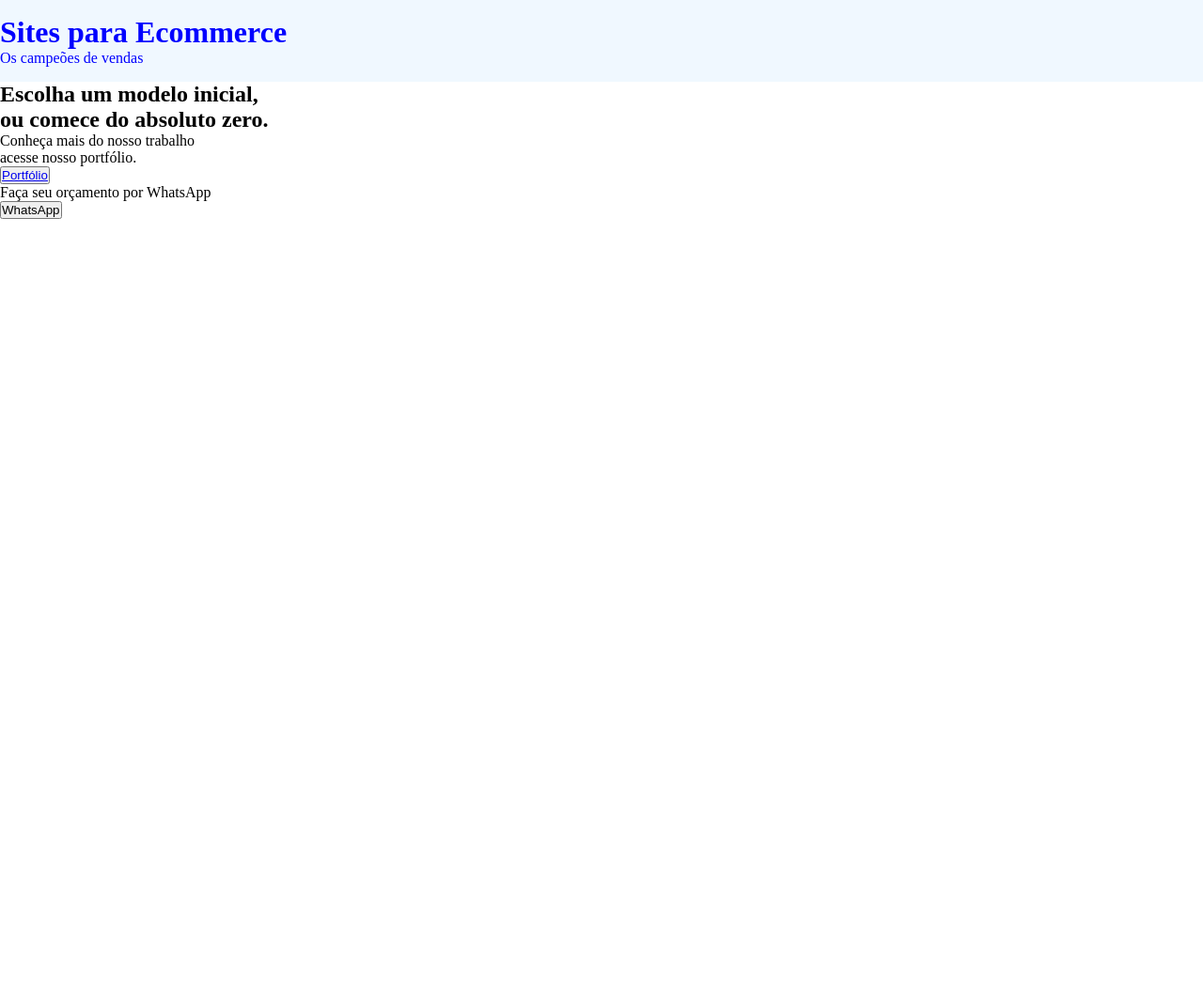
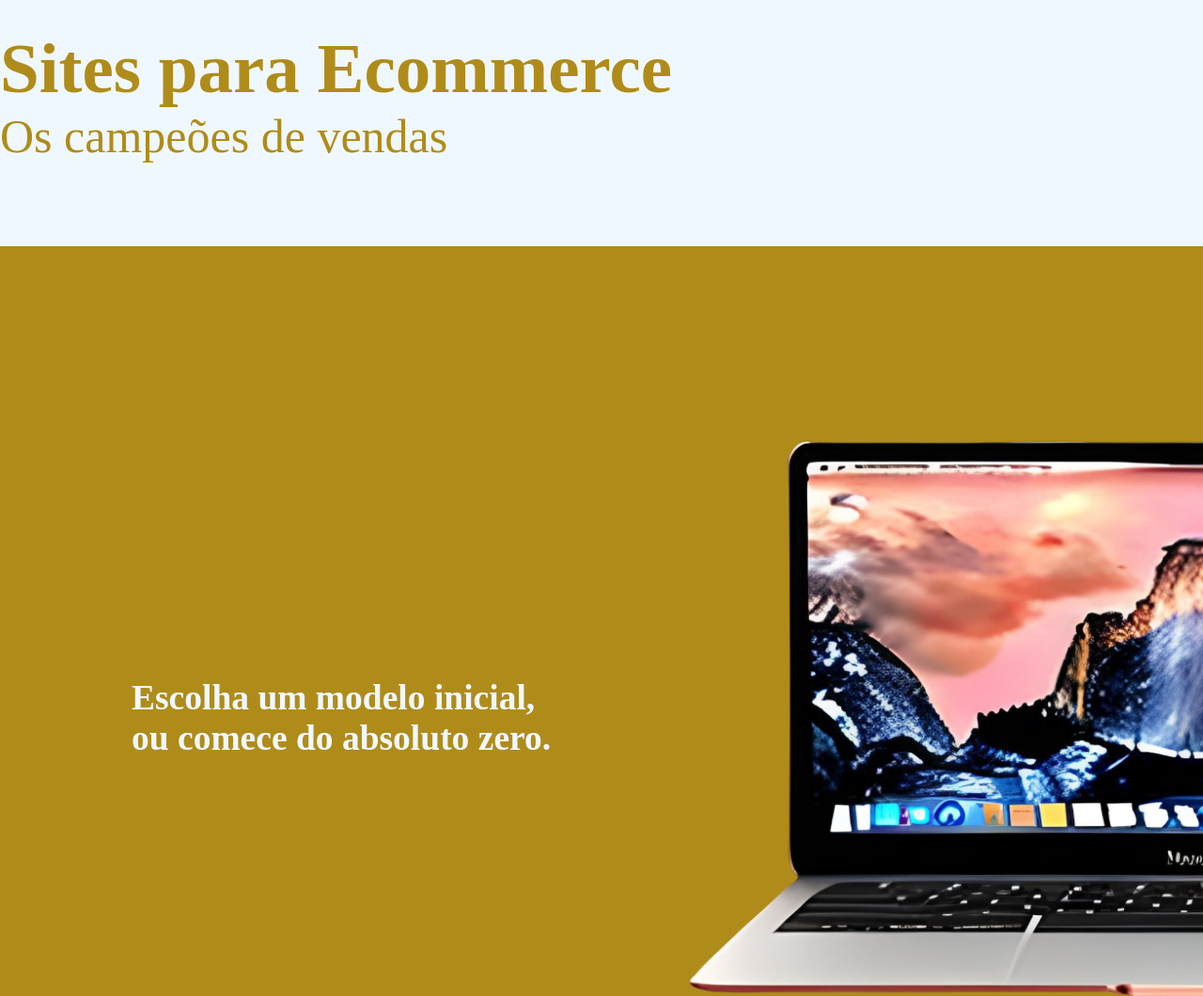
Before and after one commit to G4br13lC/Selecao1, a plain HTML site: page Projeto1/Index.html in a window 1280 px wide. Shown: the top 1060 px of the page at 94% size. Before the commit the page ends 800 px from the top, so only its background shows below. Drawn offline with Linux system fonts and the light colour scheme.

Commit message:
add css projeto1

```diff
--- a/Projeto1/Index.css
+++ b/Projeto1/Index.css
@@ -4,9 +4,10 @@
     box-sizing: border-box;
 }
 header {
-    padding: 16px 0;
+    padding: 30px 0;
     background-color: aliceblue;
-    color: blue;
+    color:  rgb(175, 140, 26);
+    font-size: 50px;
 }
 
 .cab{
@@ -15,6 +16,36 @@ header {
     margin: 0 auto;
 }
 
-header .test {
+.h2 {
+    max-width: 1280px;
+    width: 100%;
+    margin: 0 auto;
+    padding: 0px 0;
+    color: aliceblue;
+    font-size: 25px;
+}
+
+.bckh2 {
+    background-color: rgb(175, 140, 26);
+}
+.nv {
+    max-width: 1280px;
+    width: 100%;
+    margin: 0 auto;
+    padding: 30px 0;
+    font-size: 30px;
+    color:  rgb(175, 140, 26);
+    bot
+}
+
+.imgmac img {
+    height: 1000px;
+}
+
+.dspmac {
+
+    margin: 0 0 0 140px;
     display: flex;
+    align-items: center;
+    justify-content: space-between;
 }
--- a/Projeto1/Index.html
+++ b/Projeto1/Index.html
@@ -5,35 +5,46 @@
     <meta http-equiv="X-UA-Compatible" content="IE=edge">
     <meta name="viewport" content="width=device-width, initial-scale=1.0">
     <title>Home| As melhores LP's </title>
-    <link rel="stylesheet" href="./Index.css"
+    <link rel="stylesheet" href="./Index.css">
 </head>
 <body>
-    <div class="cab">
+    <section class="cab">
         <header>
             <h1>Sites para Ecommerce</h1>
-            <div class="test">
+            <div>
                 <a>Os campeões de vendas</a>
             </div>
+            <br />
         </header>
+    </section>
+    <section class="bckh2">
+        <div class="dspmac">
+            <nav class="h2">
+                <h2>Escolha um modelo inicial,<br /> ou comece do absoluto zero.</h2>
+            </nav>
+            <nav class="imgmac">
+                <img src="./Midia/macbook2.png" alt="Notebook aberto" />
+            </nav>
         </div>
-<div>
-    <h2>Escolha um modelo inicial,<br /> ou comece do absoluto zero.</h2>
-</div>
-<nav>
+    </section>
+    <section class="nv">
         <p>
             Conheça mais do nosso trabalho <br /> acesse nosso portfólio.
         </p>
+        <br />
         <button>
             <a href="./Portfólio.html">Portfólio</a>
         </button>
-</nav>
-<nav>
+        <br />
+        <br />
+        <br />
         <p>
             Faça seu orçamento por WhatsApp
         </p>
+        <br />
         <button>
-    WhatsApp
+        <a href="./Forms.html">WhatsApp</a>
         </button>
-</nav>
+    </section>
 </body>
 </html>
```
Also changed, not shown: Projeto1/Forms.html (+1 -0 lines), Projeto1/Midia/macbook2.png (added), 1 other file. Lines whose indentation alone changed are shown as unchanged.
